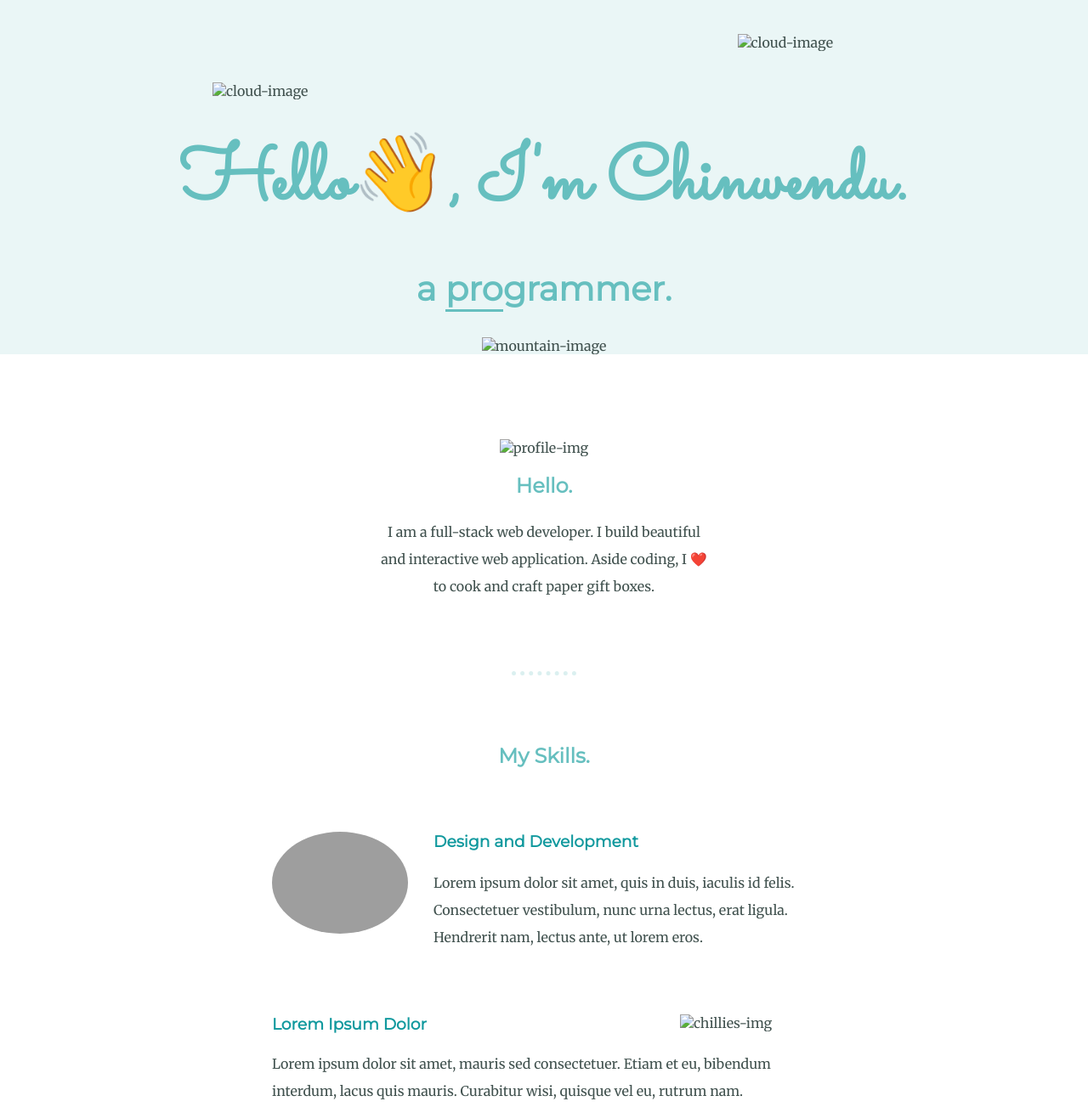
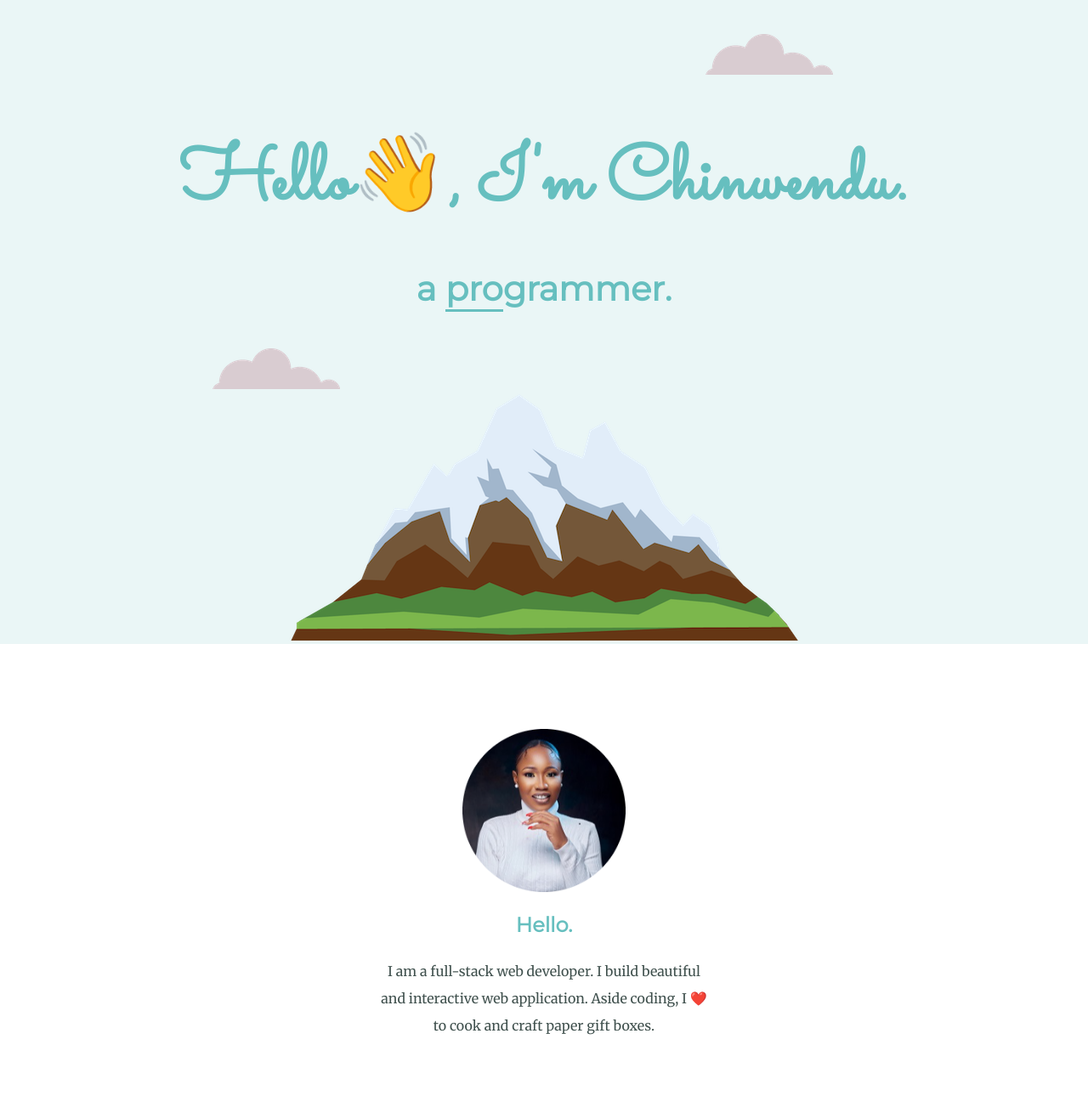
Before and after one commit to wendeee/My-Site, a plain HTML site: page index.html in a window 1280 px wide. Shown: the top 1303 px of the page at 85% size. Drawn offline with Linux system fonts and the light colour scheme; files that its build step writes are made by us from their sources; grey boxes are pictures that could not be loaded.

Commit message:
Update index.html

```diff
--- a/index.html
+++ b/index.html
@@ -16,15 +16,15 @@
   </head>
   <body>
     <div class="top-container">
-      <img src="images/cloud.png" class="first-cloud" alt="cloud-image" />
+      <img src="cloud.png" class="first-cloud" alt="cloud-image" />
       <h1>Hello👋, I'm Chinwendu.</h1>
       <h2 class="intro">a <span>pro</span>grammer.</h2>
-      <img src="images/cloud.png" class="second-cloud" alt="cloud-image" />
-      <img src="images/mountain.png" alt="mountain-image" />
+      <img src="cloud.png" class="second-cloud" alt="cloud-image" />
+      <img src="mountain.png" alt="mountain-image" />
     </div>
     <div class="middle-container testing">
       <div class="profile">
-        <img src="images/image.png"  class="profile-img" alt="profile-img" />
+        <img src="image.png"  class="profile-img" alt="profile-img" />
         <h2>Hello.</h2>
         <p class="profile-text">
           I am a full-stack web developer. I build beautiful and interactive web application. Aside coding, I ❤️to cook and craft paper gift boxes.
@@ -43,7 +43,7 @@
           </p>
         </div>
         <div class="skill-row">
-          <img class="skill-img chill-img" src="images/chillies.png" alt="chillies-img" />
+          <img class="skill-img chill-img" src="chillies.png" alt="chillies-img" />
           <h3 class="skill-row-text">Lorem Ipsum Dolor</h3>
           <p class="skill-row-text">
             Lorem ipsum dolor sit amet, mauris sed consectetuer. Etiam et eu,
```
